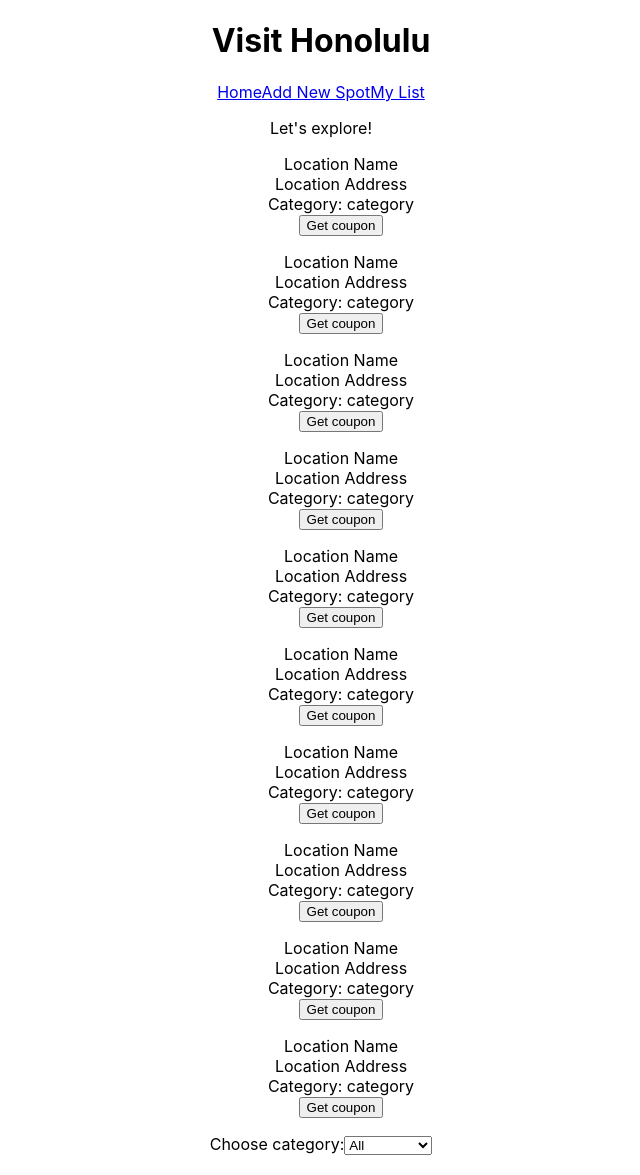
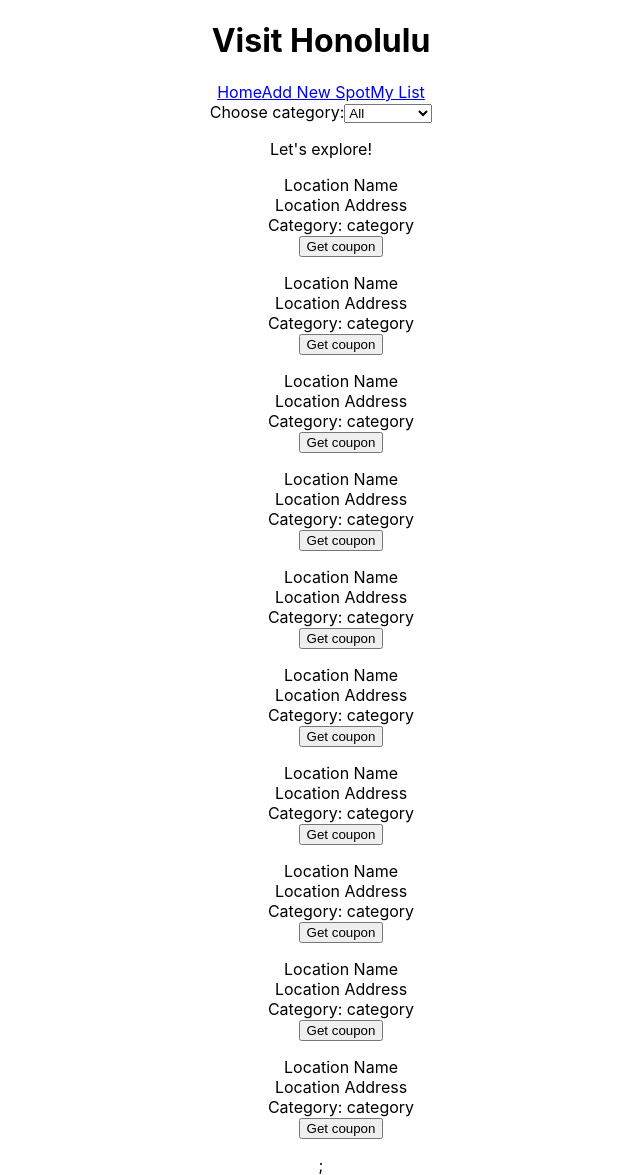
Before and after one commit to Pokasana/phase-2-project, a React (Create React App) app: page / in a window 1280 px wide. Shown: the whole page, without its empty margins (319-959 px from the left). Built offline with nearby package versions, Linux system fonts and the light colour scheme; data requests are answered from the project's data file.

Commit message:
create Filter.js file to move Filter component from ListContainer.js

```diff
--- /dev/null
+++ b/src/Filter.js
@@ -0,0 +1,18 @@
+import React from 'react';
+
+function Filter() {
+    return (
+        <div className="filter">
+            <label>Choose category:</label>
+
+            <select id="category">
+            <option value="all">All</option>
+            <option value="restaurant">Restaurant</option>
+            <option value="activity">Activity</option>
+            <option value="shopping">Shopping</option>
+            </select>
+        </div>
+    )
+};
+
+export default Filter;
--- a/src/ListContainer.js
+++ b/src/ListContainer.js
@@ -1,28 +1,19 @@
 import React from 'react';
 import Card from './Card';
+import Filter from './Filter';
 
 function ListContainer({ locationList }) {
 
-
     return (
       <div className="list-container">
+        <Filter />
+
         <p>Let's explore!</p>
         {locationList.map(location => {
           const { id, name, address, category } = location;
           return <Card key={id} name={name} address={address} category={category} />
-        })}
+        })};
 
-        <div className="filter">
-        <label>Choose category:</label>
-
-        <select id="category">
-          <option value="all">All</option>
-          <option value="restaurant">Restaurant</option>
-          <option value="activity">Activity</option>
-          <option value="shopping">Shopping</option>
-        </select>
-
-        </div>
       </div>
     )
   };
```
